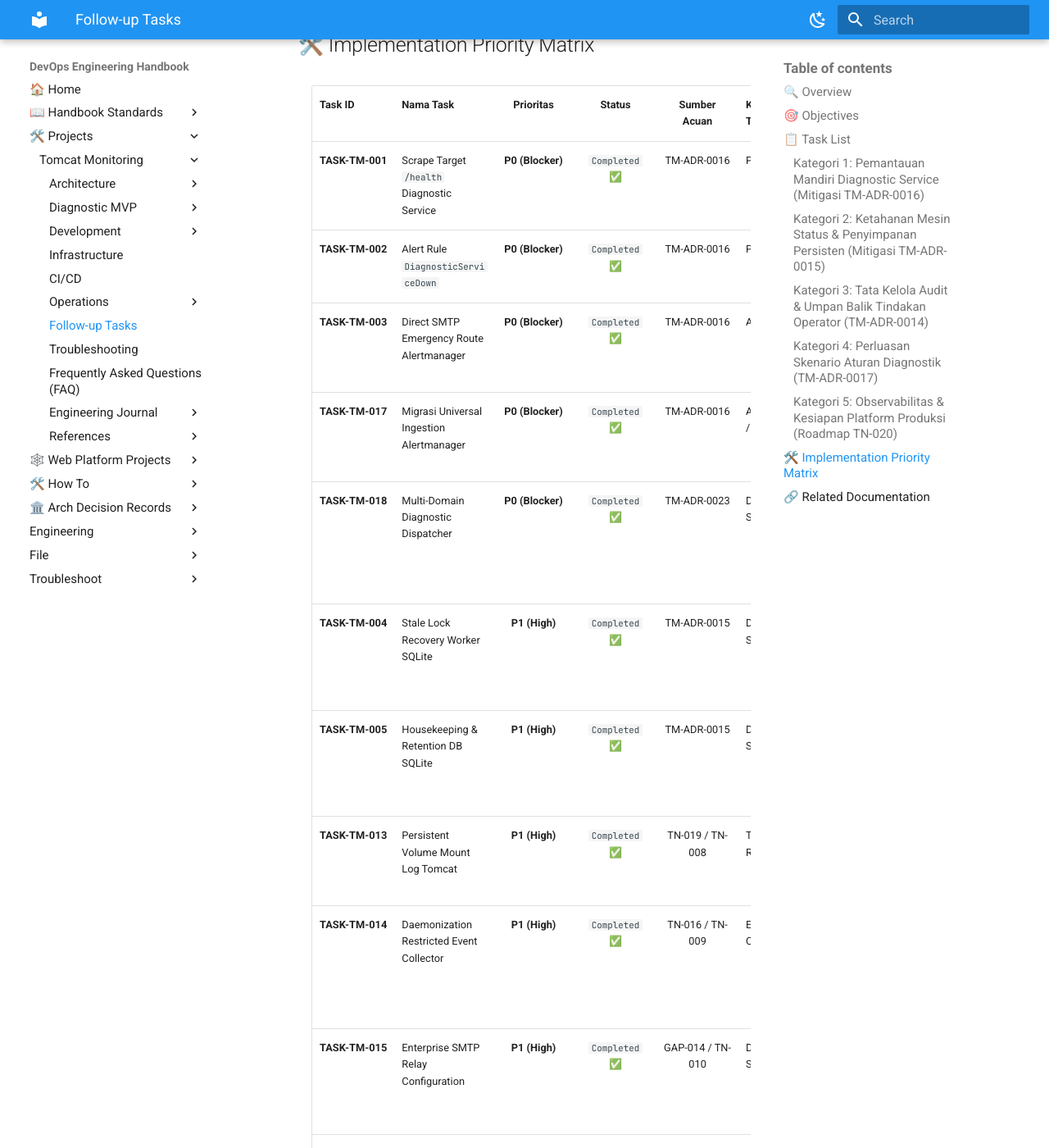
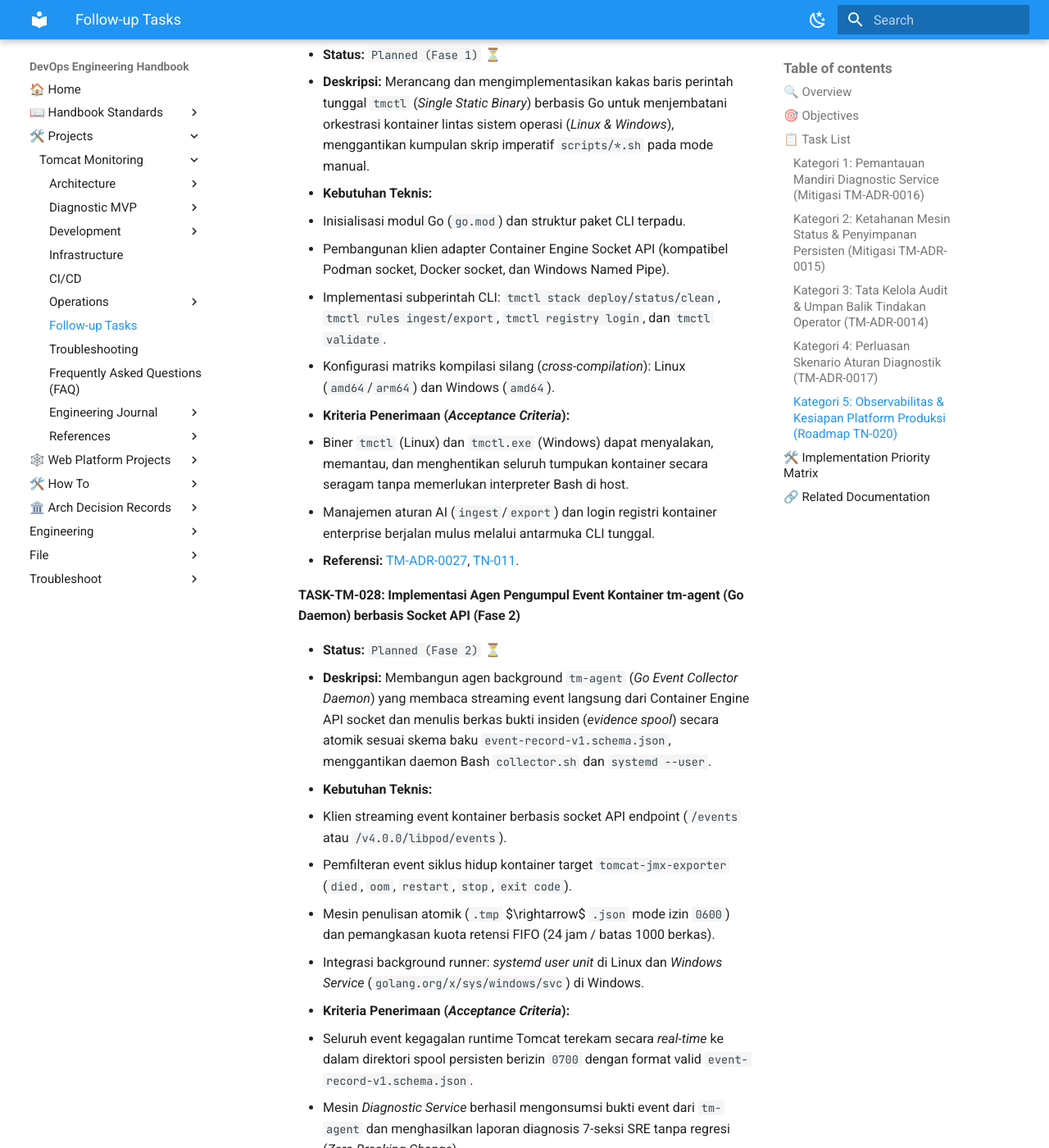
Before and after one commit to edkas07-oss/devops-handbook, an MkDocs documentation site: the page built from docs/projects/tomcat-monitoring/follow-up-tasks.md, in a window 1280 px wide and 1400 px high, scrolled down 24510 px. Shown: the whole window at 82% size. Built offline with MkDocs 1.6.1 and Material for MkDocs 9.7.7, drawn with Linux system fonts in a browser that asks for light colours; some of the changed text lies outside the part shown.

Commit message:
docs(tasks): add TASK-TM-027, TASK-TM-028, and TASK-TM-029 for phased multi-OS execution

```diff
--- a/docs/projects/tomcat-monitoring/follow-up-tasks.md
+++ b/docs/projects/tomcat-monitoring/follow-up-tasks.md
@@ -524,6 +524,50 @@ Kategori ini mencakup pekerjaan infrastruktur dan platform monitoring menyeluruh
   - Pembakuan [TM-ADR-0027](../../adr/tomcat-monitoring/adr-records/TM-ADR-0027.md).
   - Pembakuan [TN-011](engineering-journal/continuous-integration-and-deployment/TN-011-design-cross-platform-container-engine-api-orchestration-and-agent-architecture.md).
 
+#### TASK-TM-027: Implementasi Kakas Operator Terpadu tmctl (Go Unified CLI) untuk Orkestrasi Multi-OS (Fase 1)
+
+- **Status:** `Planned (Fase 1)` ⏳
+- **Deskripsi:**
+  Merancang dan mengimplementasikan kakas baris perintah tunggal `tmctl` (*Single Static Binary*) berbasis Go untuk menjembatani orkestrasi kontainer lintas sistem operasi (*Linux & Windows*), menggantikan kumpulan skrip imperatif `scripts/*.sh` pada mode manual.
+- **Kebutuhan Teknis:**
+  - Inisialisasi modul Go (`go.mod`) dan struktur paket CLI terpadu.
+  - Pembangunan klien adapter Container Engine Socket API (kompatibel Podman socket, Docker socket, dan Windows Named Pipe).
+  - Implementasi subperintah CLI: `tmctl stack deploy/status/clean`, `tmctl rules ingest/export`, `tmctl registry login`, dan `tmctl validate`.
+  - Konfigurasi matriks kompilasi silang (*cross-compilation*): Linux (`amd64`/`arm64`) dan Windows (`amd64`).
+- **Kriteria Penerimaan (*Acceptance Criteria*):**
+  - Biner `tmctl` (Linux) dan `tmctl.exe` (Windows) dapat menyalakan, memantau, dan menghentikan seluruh tumpukan kontainer secara seragam tanpa memerlukan interpreter Bash di host.
+  - Manajemen aturan AI (`ingest`/`export`) dan login registri kontainer enterprise berjalan mulus melalui antarmuka CLI tunggal.
+- **Referensi:** [TM-ADR-0027](../../adr/tomcat-monitoring/adr-records/TM-ADR-0027.md), [TN-011](engineering-journal/continuous-integration-and-deployment/TN-011-design-cross-platform-container-engine-api-orchestration-and-agent-architecture.md).
+
+#### TASK-TM-028: Implementasi Agen Pengumpul Event Kontainer tm-agent (Go Daemon) berbasis Socket API (Fase 2)
+
+- **Status:** `Planned (Fase 2)` ⏳
+- **Deskripsi:**
+  Membangun agen background `tm-agent` (*Go Event Collector Daemon*) yang membaca streaming event langsung dari Container Engine API socket dan menulis berkas bukti insiden (*evidence spool*) secara atomik sesuai skema baku `event-record-v1.schema.json`, menggantikan daemon Bash `collector.sh` dan `systemd --user`.
+- **Kebutuhan Teknis:**
+  - Klien streaming event kontainer berbasis socket API endpoint (`/events` atau `/v4.0.0/libpod/events`).
+  - Pemfilteran event siklus hidup kontainer target `tomcat-jmx-exporter` (`died`, `oom`, `restart`, `stop`, `exit code`).
+  - Mesin penulisan atomik (`.tmp` $\rightarrow$ `.json` mode izin `0600`) dan pemangkasan kuota retensi FIFO (24 jam / batas 1000 berkas).
+  - Integrasi background runner: *systemd user unit* di Linux dan *Windows Service* (`golang.org/x/sys/windows/svc`) di Windows.
+- **Kriteria Penerimaan (*Acceptance Criteria*):**
+  - Seluruh event kegagalan runtime Tomcat terekam secara *real-time* ke dalam direktori spool persisten berizin `0700` dengan format valid `event-record-v1.schema.json`.
+  - Mesin *Diagnostic Service* berhasil mengonsumsi bukti event dari `tm-agent` dan menghasilkan laporan diagnosis 7-seksi SRE tanpa regresi (*Zero Breaking Change*).
+- **Referensi:** [TM-ADR-0008](../../adr/tomcat-monitoring/adr-records/TM-ADR-0008.md), [TM-ADR-0027](../../adr/tomcat-monitoring/adr-records/TM-ADR-0027.md), [TN-011](engineering-journal/continuous-integration-and-deployment/TN-011-design-cross-platform-container-engine-api-orchestration-and-agent-architecture.md).
+
+#### TASK-TM-029: Refaktorisasi Ansible Roles menjadi Thin Orchestrator berbasis tmctl dan OS Fact Branching (Fase 3)
+
+- **Status:** `Planned (Fase 3)` ⏳
+- **Deskripsi:**
+  Merefaktor kumpulan Ansible Roles pada repositori `tomcat-monitoring` menjadi *thin declarative orchestrator* berbasis `tmctl` dan modul kontainer native dengan *OS Fact Branching* yang bersih, mengeliminasi penggunaan *wrapper* skrip Bash `ansible.builtin.shell`.
+- **Kebutuhan Teknis:**
+  - Refaktorisasi `roles/role_container_stack/tasks/*.yml` untuk memanggil `tmctl` atau modul deklaratif `podman_container`/`docker_container`.
+  - Refaktorisasi `roles/role_event_collector/tasks/main.yml` dengan *OS Fact Branching* (`ansible.builtin.systemd` untuk Linux vs `ansible.windows.win_service` untuk Windows).
+  - Validasi eksekusi playbook master `deploy-stack.yml` pada inventori multi-node heterogen (Linux dan Windows).
+- **Kriteria Penerimaan (*Acceptance Criteria*):**
+  - Eksekusi playbook Ansible tidak membutuhkan berkas skrip fisik `.sh` atau interpreter Bash di mesin target Windows maupun Linux.
+  - Idempotensi 100% (`ok=N, changed=0, failed=0`) tetap terjaga pada eksekusi ulang.
+- **Referensi:** [TM-ADR-0025](../../adr/tomcat-monitoring/adr-records/TM-ADR-0025.md), [TM-ADR-0027](../../adr/tomcat-monitoring/adr-records/TM-ADR-0027.md), [TN-011](engineering-journal/continuous-integration-and-deployment/TN-011-design-cross-platform-container-engine-api-orchestration-and-agent-architecture.md).
+
 ---
 
 ## 🛠️ Implementation Priority Matrix
@@ -545,6 +589,9 @@ Kategori ini mencakup pekerjaan infrastruktur dan platform monitoring menyeluruh
 | **TASK-TM-020** | Portabilitas Multi-Engine Runtime (Podman/Docker) | **P1 (High)** | `Completed` ✅ | [TM-ADR-0026](../../adr/tomcat-monitoring/adr-records/TM-ADR-0026.md) | Seluruh Repositori | Helper adaptif, SELinux guard, userns guard (TN-008) |
 | **TASK-TM-025** | Integrasi Enterprise Container Registry (Plug-and-Play) | **P1 (High)** | `Completed` ✅ | [TN-010](engineering-journal/continuous-integration-and-deployment/TN-010-implement-plug-and-play-container-registry-integration.md) | Seluruh Repositori | Migrasi deklaratif ke Harbor/Nexus nir-modifikasi logika (TN-010) |
 | **TASK-TM-026** | Standarisasi Orkestrasi Multi-OS & Go Tooling | **P1 (High)** | `Completed` ✅ | [TM-ADR-0027](../../adr/tomcat-monitoring/adr-records/TM-ADR-0027.md) | Seluruh Repositori | Arsitektur Container Engine API, tmctl CLI, & tm-agent (TN-011) |
+| **TASK-TM-027** | Implementasi Kakas Operator Terpadu `tmctl` (Go CLI) | **P1 (High)** | `Planned` ⏳ | [TM-ADR-0027](../../adr/tomcat-monitoring/adr-records/TM-ADR-0027.md) | `tmctl` (New Repo/CLI) | Single static binary CLI lintas OS untuk manajemen manual (Fase 1) |
+| **TASK-TM-028** | Implementasi Agen Event `tm-agent` (Go Daemon) | **P1 (High)** | `Planned` ⏳ | [TM-ADR-0027](../../adr/tomcat-monitoring/adr-records/TM-ADR-0027.md) | `tm-agent` / Event Coll | Socket event streamer & atomic spool writer multi-OS (Fase 2) |
+| **TASK-TM-029** | Refaktorisasi Ansible Roles berbasis `tmctl` | **P1 (High)** | `Planned` ⏳ | [TM-ADR-0027](../../adr/tomcat-monitoring/adr-records/TM-ADR-0027.md) | `tomcat-monitoring` / Ansible | Thin declarative orchestrator & OS Fact Branching (Fase 3) |
 | **TASK-TM-006** | Audit Trail Endpoint Tindakan Operator | **P2 (Medium)** | `Descoped` ⚪ | TM-ADR-0014 | Diagnostic Service | Digantikan arsip dossier 7-seksi terpusat |
 | **TASK-TM-007** | Rulepack Thread Starvation | **P2 (Medium)** | `Completed` ✅ | TM-ADR-0017 / TM-ADR-0022 | Prometheus | Rule saturasi thread pool 100% (TN-004) |
 | **TASK-TM-008** | Rulepack Memory Pressure & GC | **P2 (Medium)** | `Completed` ✅ | TM-ADR-0017 / TM-ADR-0022 | Prometheus | Sinyal Emas GC Pause, Overhead, Old Gen (TN-004) |
```
